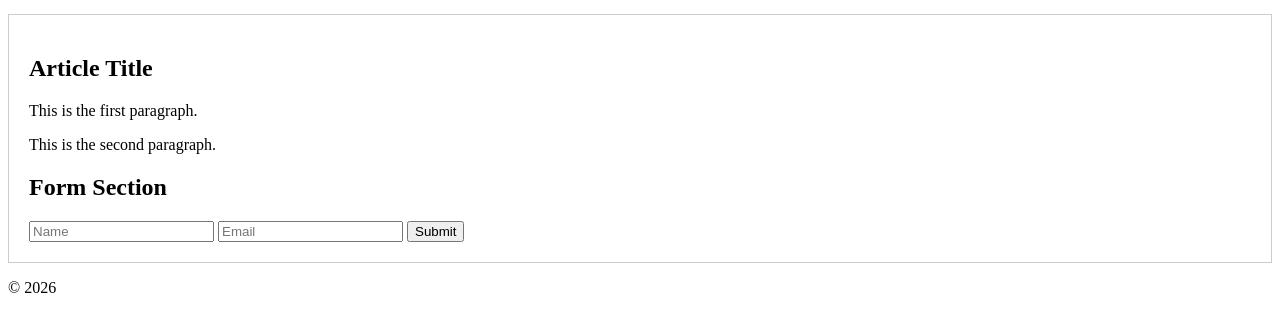
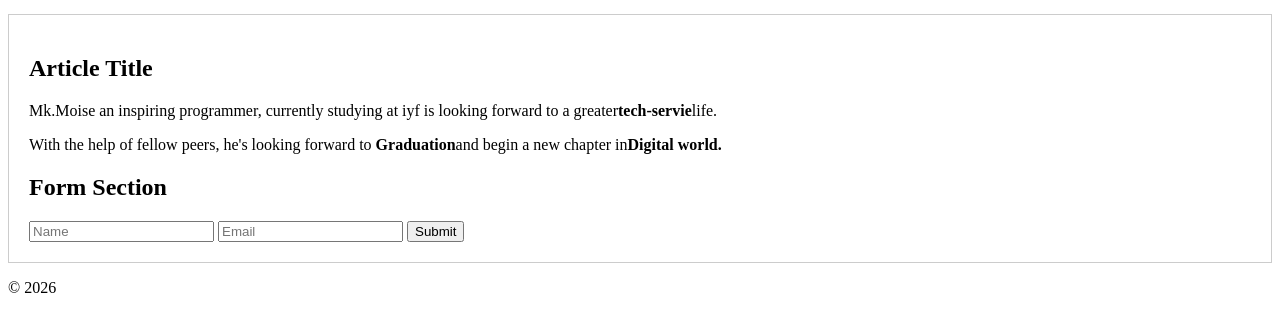
Before and after one commit to Mkmoise/iyf-s11-week-05-Mkmoise, a plain HTML site: page index.html in a window 1280 px wide. Shown: the part 136-468 px from the top of the page. Drawn offline with Linux system fonts and the light colour scheme.

Commit message:
update inde.html

```diff
--- a/index.html
+++ b/index.html
@@ -23,8 +23,8 @@
     <main class="container">
         <article>
             <h2 class="title">Article Title</h2>
-            <p class="content">This is the first paragraph.</p>
-            <p class="content">This is the second paragraph.</p>
+            <p class="content">Mk.Moise an inspiring programmer, currently studying at iyf is looking forward to a greater<strong>tech-servie</strong>life.</p>
+            <p class="content">With the help of fellow peers, he's looking forward to <strong>Graduation</strong>and begin a new chapter in<strong>Digital world.</strong></pngal
         </article>
 
         <section>
```
